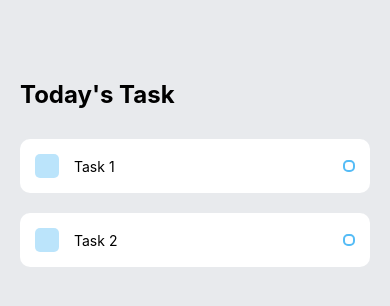
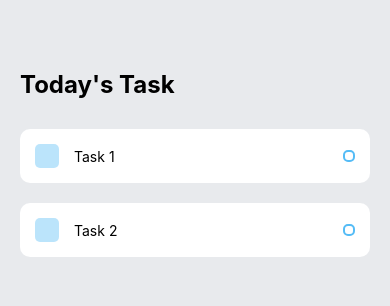
Before and after one commit to badjatya/todoList, a React Native app: screen / in a window 390 px wide. Shown: the top 306 px of the page. Built offline with nearby package versions, Linux system fonts and the light colour scheme.

Commit message:
Style Update

```diff
--- a/App.js
+++ b/App.js
@@ -27,7 +27,7 @@ const styles = StyleSheet.create({
     backgroundColor: '#E8EAED',
   },
   tasksWrapper: {
-    paddingTop:80,
+    paddingTop:70,
     paddingHorizontal:20,
   },
   sectionTitle: {
```
